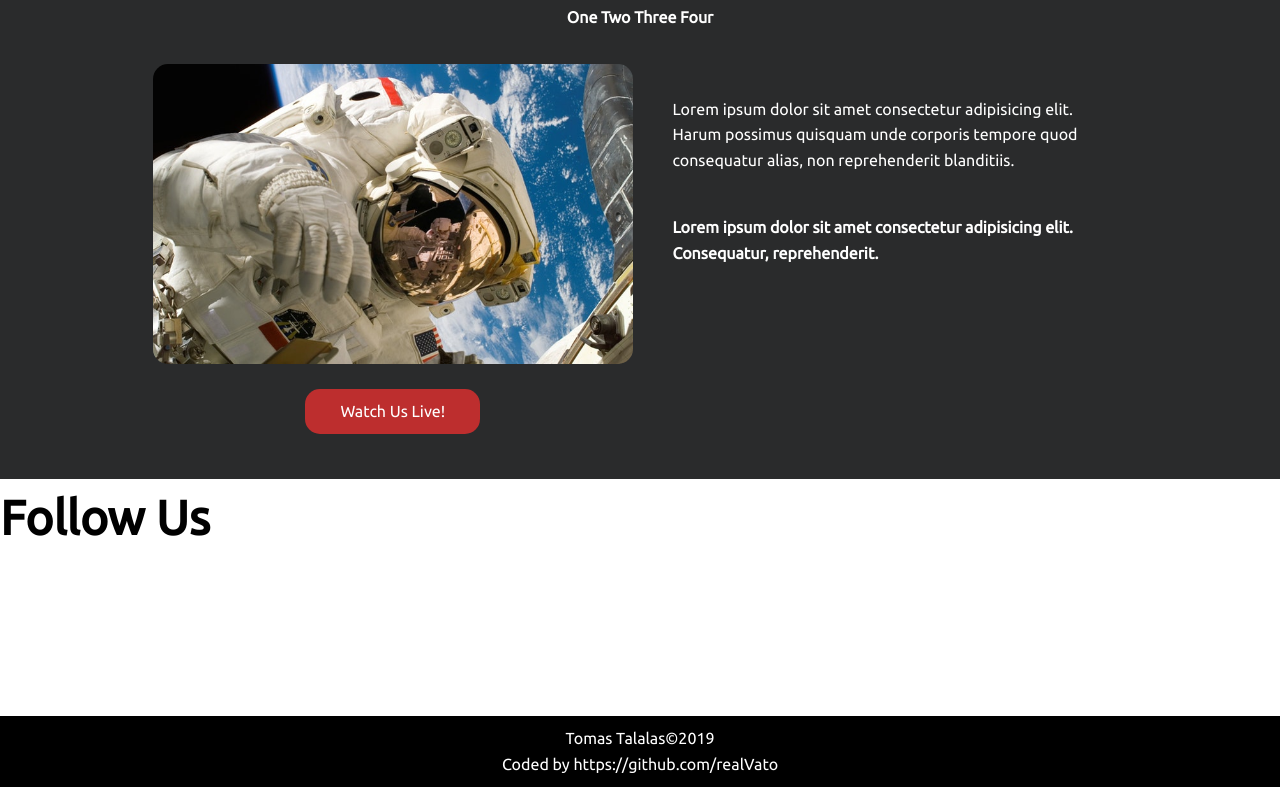
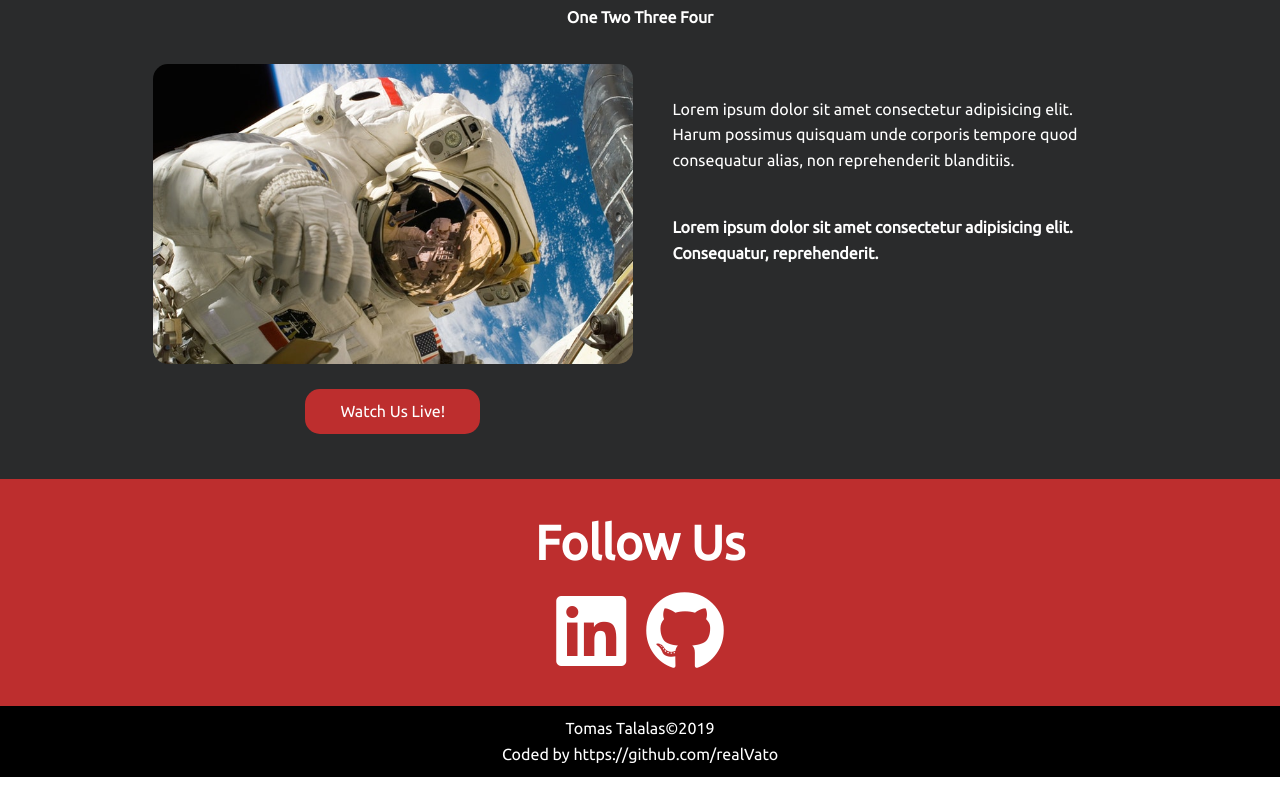
Before and after one commit to realVato/Programmer, a plain HTML site: page index.html in a window 1280 px wide. Shown: the part 1904-2691 px from the top of the page. Drawn offline with nearby package versions, Linux system fonts and the light colour scheme.

Commit message:
Follow-us section style

```diff
--- a/css/style.css
+++ b/css/style.css
@@ -225,6 +225,28 @@ h2 {
     padding: 25px;
 }
 
+/* Follow-us */
+.follow-us {
+    background-color: rgb(189, 46, 46);
+    color: #fff;
+}
+
+.follow-us .wrapper {
+    width: 70%;
+    margin: auto;
+    text-align: center;
+    padding: 25px 0;
+}
+
+.follow-us .wrapper .follow-links {
+    display: flex;
+    justify-content: center;
+}
+
+.follow-us .wrapper .follow-links div {
+    margin: 10px;
+}
+
 /* Footer */
 .copyright {
     background-color: #000;
```
